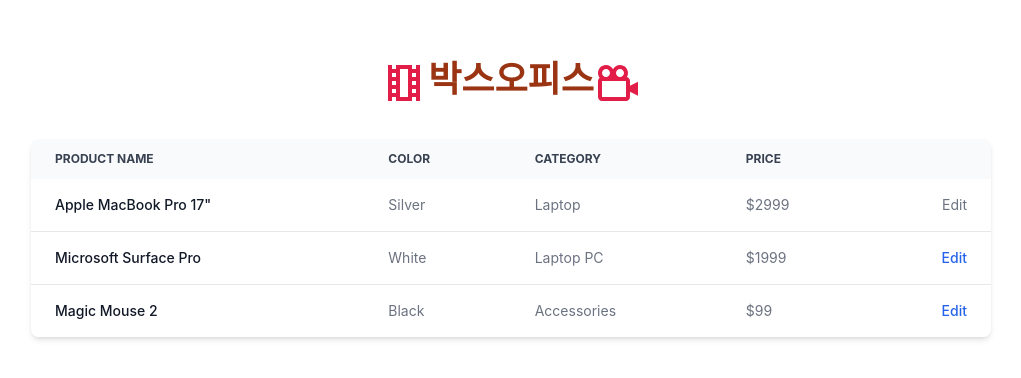
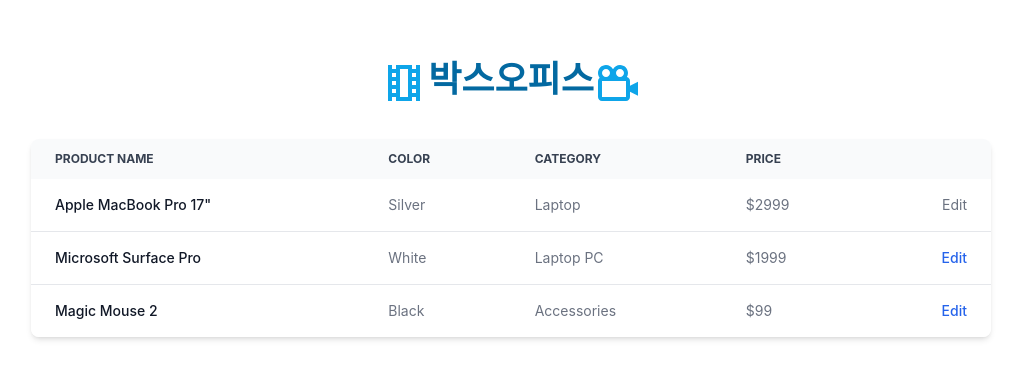
Before and after one commit to bluelessman/k5react, a React (Create React App) app: page / in a window 1280 px wide. Shown: the part 218-596 px from the top of the page, without its empty margins (129-1150 px from the left). Built offline with nearby package versions, Linux system fonts and the light colour scheme.

Commit message:
tailwind

```diff
--- a/src/06/Boxoffice.js
+++ b/src/06/Boxoffice.js
@@ -1,13 +1,14 @@
 import { BiCameraMovie, IconName } from "react-icons/bi";
 import { MdOutlineLocalMovies } from "react-icons/md";
+import TailH1 from "../ui/TailH1";
 export default function Boxoffice() {
   return (
     <div className="container mx-auto h-screen">
       <div className="flex flex-col justify-center items-center w-full h-full">
         <div className="flex m-8">
-        <MdOutlineLocalMovies className="text-5xl text-rose-600"/>
-        <span className="font-extrabold text-4xl text-orange-800">박스오피스</span>
-          <BiCameraMovie className="text-5xl text-rose-600"/>
+        <MdOutlineLocalMovies className="text-5xl text-sky-500"/>
+        <TailH1 title="박스오피스"/>
+          <BiCameraMovie className="text-5xl text-sky-500"/>
         </div>
         <div className="relative overflow-x-auto w-3/4 shadow-md sm:rounded-lg">
           <table className="w-full text-sm text-left rtl:text-right text-gray-500 dark:text-gray-400">
--- /dev/null
+++ b/src/ui/TailH1.js
@@ -0,0 +1,7 @@
+export default function TailH1({title}) {
+  return (
+    <div className="text-4xl text-sky-700 font-sans font-bold">
+      {title}
+    </div>
+  )
+}
```
